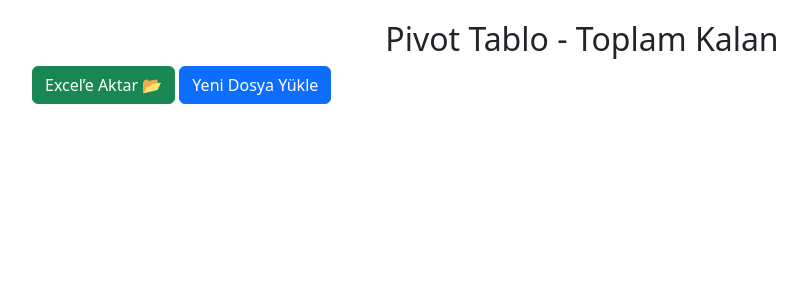
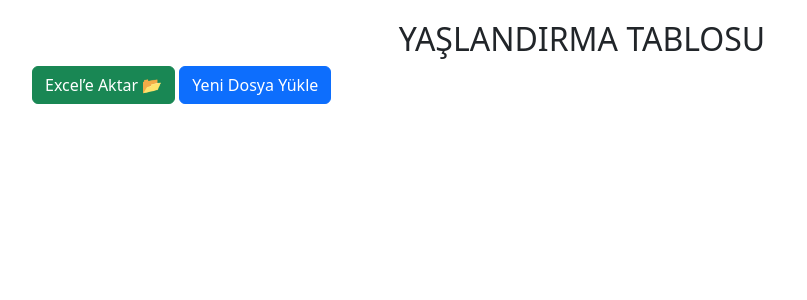
Before and after one commit to erginozdemir/tools4audit, a FastAPI app: template templates/aging.html in a window 1280 px wide. Shown: the top 300 px of the page, without its empty margins (58-865 px from the left). Run offline with FastAPI, Linux system fonts and the light colour scheme; the template is opened without the code that fills it, so the values that code supplies are empty.

Commit message:
Kodlar eguncellendi.

```diff
--- a/main.py
+++ b/main.py
@@ -9,15 +9,15 @@ app = FastAPI()
 # HTML şablonları için Jinja2 kullanımı
 templates = Jinja2Templates(directory="templates")
 
-pivot_table_global = None  # Pivot tabloyu geçici olarak saklamak için
-
 @app.get("/", response_class=HTMLResponse)
 async def home(request: Request):
     """ Kullanıcıya Tools4Audit giriş sayfasını gösterir. """
     return templates.TemplateResponse("home.html", {"request": request})
 
+aging_global = None  # Pivot tabloyu geçici olarak saklamak için
+
 @app.get("/aging_sample_download/")
-async def download_sample():
+async def aging_sample():
     """ Örnek Excel dosyasını kullanıcıya sunar. """
 
     # Örnek veri oluştur
@@ -46,15 +46,14 @@ async def download_sample():
     return StreamingResponse(output, media_type="application/vnd.openxmlformats-officedocument.spreadsheetml.sheet",
                              headers={"Content-Disposition": "attachment; filename=ornek_yaslandirma.xlsx"})
 
-
 @app.post("/aging/")
-async def upload_file(request: Request, file: UploadFile = File(...)):
-    global pivot_table_global
+async def upload_aging_file(request: Request, file: UploadFile = File(...)):
+    global aging_global
 
     contents = await file.read()
-    excel_data = BytesIO(contents)
+    aging_data = BytesIO(contents)
 
-    df = pd.read_excel(excel_data)
+    df = pd.read_excel(aging_data)
 
     required_columns = ["Hesap Kodu", "Hesap Adı", "Fiş Tarihi", "Fiş No", "Fiş Türü", "Borç", "Alacak"]
     for col in required_columns:
@@ -102,7 +101,7 @@ async def upload_file(request: Request, file: UploadFile = File(...)):
     df_sorted["Dönem"] = df_sorted.apply(lambda row: 0 if row["Fiş Türü"] == "Açılış" else row["Fiş Tarihi"].month, axis=1)
 
     # Pivot tabloyu "Kalan" sütunu üzerinden oluştur
-    pivot_table = pd.pivot_table(df_sorted,
+    aging_table = pd.pivot_table(df_sorted,
                                  values="Kalan",
                                  index=["Hesap Kodu", "Hesap Adı"],
                                  columns="Dönem",
@@ -112,30 +111,30 @@ async def upload_file(request: Request, file: UploadFile = File(...)):
                                  margins_name="Toplam")  # "All" yerine "Toplam" olarak adlandır
 
     # Sayı formatını uygula (nokta ile ayırma)
-    pivot_table = pivot_table.applymap(lambda x: "{:,.0f}".format(x).replace(",", "."))
+    aging_table = aging_table.applymap(lambda x: "{:,.0f}".format(x).replace(",", "."))
 
-    pivot_columns = ["Hesap Kodu", "Hesap Adı"] + [str(col) for col in pivot_table.columns.tolist()]
-    pivot_rows = pivot_table.reset_index().values.tolist()
+    aging_pivot_columns = ["Hesap Kodu", "Hesap Adı"] + [str(col) for col in aging_table.columns.tolist()]
+    aging_pivot_rows = aging_table.reset_index().values.tolist()
 
-    pivot_table_global = pivot_table  # Pivot tabloyu sakla
+    aging_global = aging_table  # Pivot tabloyu sakla
 
     return templates.TemplateResponse("aging.html", {
         "request": request,
-        "pivot_columns": pivot_columns,
-        "pivot_rows": pivot_rows
+        "aging_pivot_columns": aging_pivot_columns,
+        "aging_pivot_rows": aging_pivot_rows
     })
 
 @app.get("/aging_excel_download/")
-async def download_excel():
-    global pivot_table_global
-    if pivot_table_global is None:
+async def aging_pivot():
+    global aging_global
+    if aging_global is None:
         return HTMLResponse(content="Henüz pivot tablo oluşturulmadı!", status_code=400)
 
     output = BytesIO()
     with pd.ExcelWriter(output, engine="xlsxwriter") as writer:
-        pivot_table_global.to_excel(writer, sheet_name="PivotTable")
+        aging_global.to_excel(writer, sheet_name="PivotTable")
 
     output.seek(0)
 
     return StreamingResponse(output, media_type="application/vnd.openxmlformats-officedocument.spreadsheetml.sheet",
-                             headers={"Content-Disposition": "attachment; filename=pivot_table.xlsx"})
+                             headers={"Content-Disposition": "attachment; filename=yaslandirma_tablosu.xlsx"})
--- a/templates/aging.html
+++ b/templates/aging.html
@@ -3,7 +3,7 @@
 <head>
     <meta charset="UTF-8">
     <meta name="viewport" content="width=device-width, initial-scale=1.0">
-    <title>Pivot Tablo</title>
+    <title>Yaşlandırma Tablosu</title>
     <link rel="stylesheet" href="https://cdn.jsdelivr.net/npm/bootstrap@5.3.0/dist/css/bootstrap.min.css">
     <script>
         function downloadExcel() {
@@ -33,7 +33,7 @@
 </head>
 <body>
     <div class="container">
-        <h2 class="text-center">Pivot Tablo - Toplam Kalan</h2>
+        <h2 class="text-center">YAŞLANDIRMA TABLOSU</h2>
         <div class="btn-container">
             <div>
                 <button class="btn btn-success" onclick="downloadExcel()">Excel’e Aktar 📂</button>
@@ -44,13 +44,13 @@
             <table id="pivotTable" class="table table-striped">
                 <thead>
                     <tr>
-                        {% for column in pivot_columns %}
+                        {% for column in aging_pivot_columns %}
                             <th>{{ column }}</th>
                         {% endfor %}
                     </tr>
                 </thead>
                 <tbody>
-                    {% for row in pivot_rows %}
+                    {% for row in aging_pivot_rows %}
                         <tr>
                             {% for cell in row %}
                                 <td>{{ cell }}</td>
```
Also changed, not shown: templates/home.html (+10 -29 lines).
